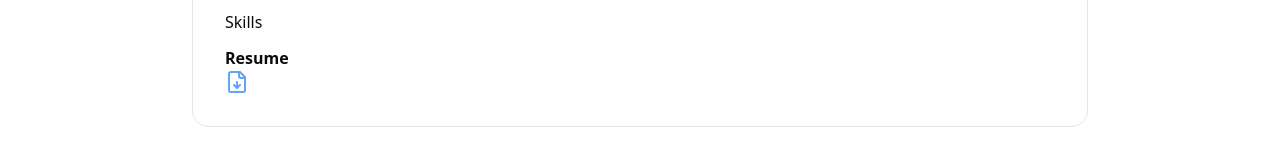
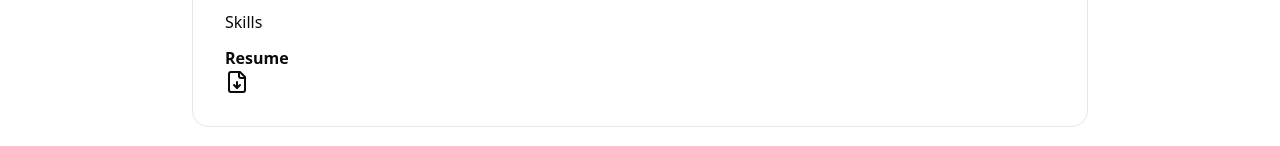
Before and after one commit to abhi-develope/job-portal, a React (Vite) app in the folder frontend/: page /profile in a window 1280 px wide. Shown: the part 299-445 px from the top of the page. Built offline with nearby package versions, Linux system fonts and the light colour scheme.

Commit message:
fix bug and make resume link dynamic

```diff
--- a/frontend/src/components/pages/Profile.jsx
+++ b/frontend/src/components/pages/Profile.jsx
@@ -55,7 +55,7 @@ const Profile = () => {
             <div>
                 <h1 className='font-bold'>Resume</h1>
 
-               <a href="https://google.com" target='blank'className='underline text-blue-400 '> <FileDown/>{user?.profile?.resumeOriginalName}</a>
+               <a href={user?.profile?.resume} target='_blank' rel="noopener noreferrer"> <FileDown/><p className='underline text-blue-400 '>{user?.profile?.resumeOriginalName}</p></a>
             </div>
         </div>
 
--- a/frontend/src/components/pages/UpdateDialogBox.jsx
+++ b/frontend/src/components/pages/UpdateDialogBox.jsx
@@ -64,7 +64,7 @@ const UpdateDialogBox = ({ open, setOpen }) => {
                 toast.success(res.data.message)
             }
         } catch (error) {
-            console.error(error);
+
             const errorMessage =
               error.response?.data?.message || "Something went wrong!";
             toast.error(errorMessage);
```
Also changed, not shown: 1 other file (tests, documents, lock files or other folders).
